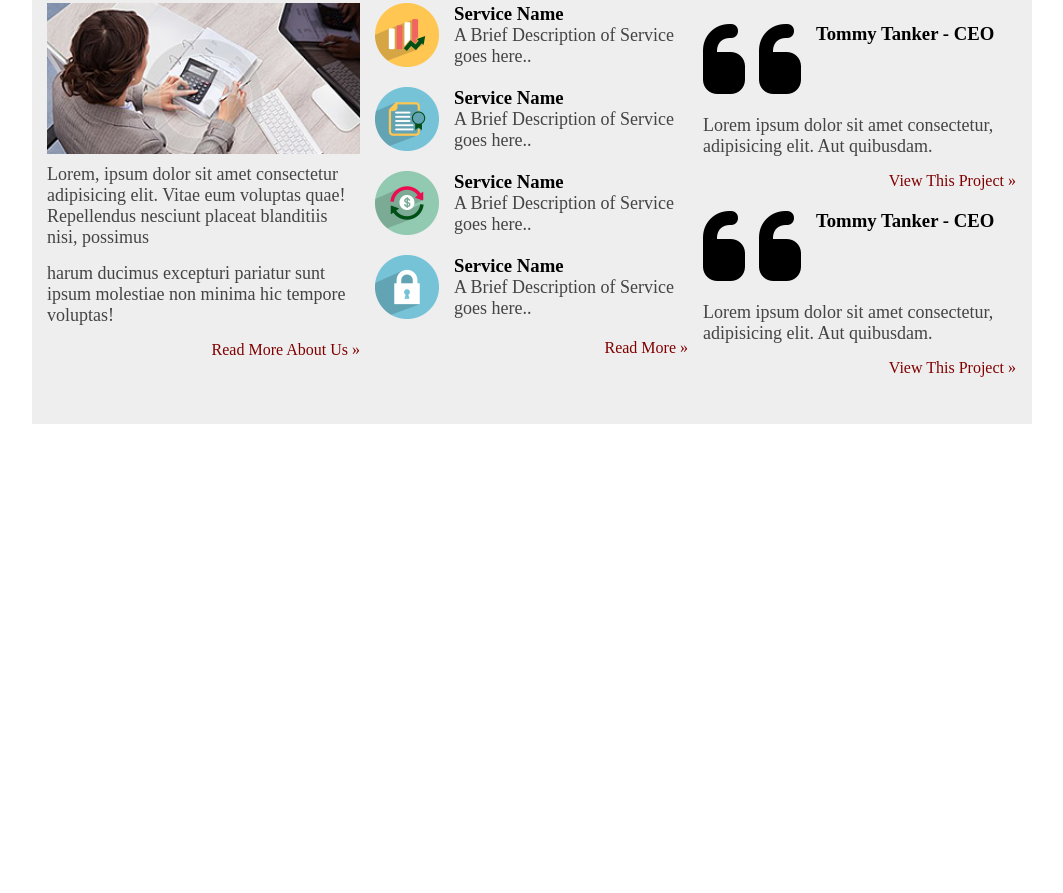
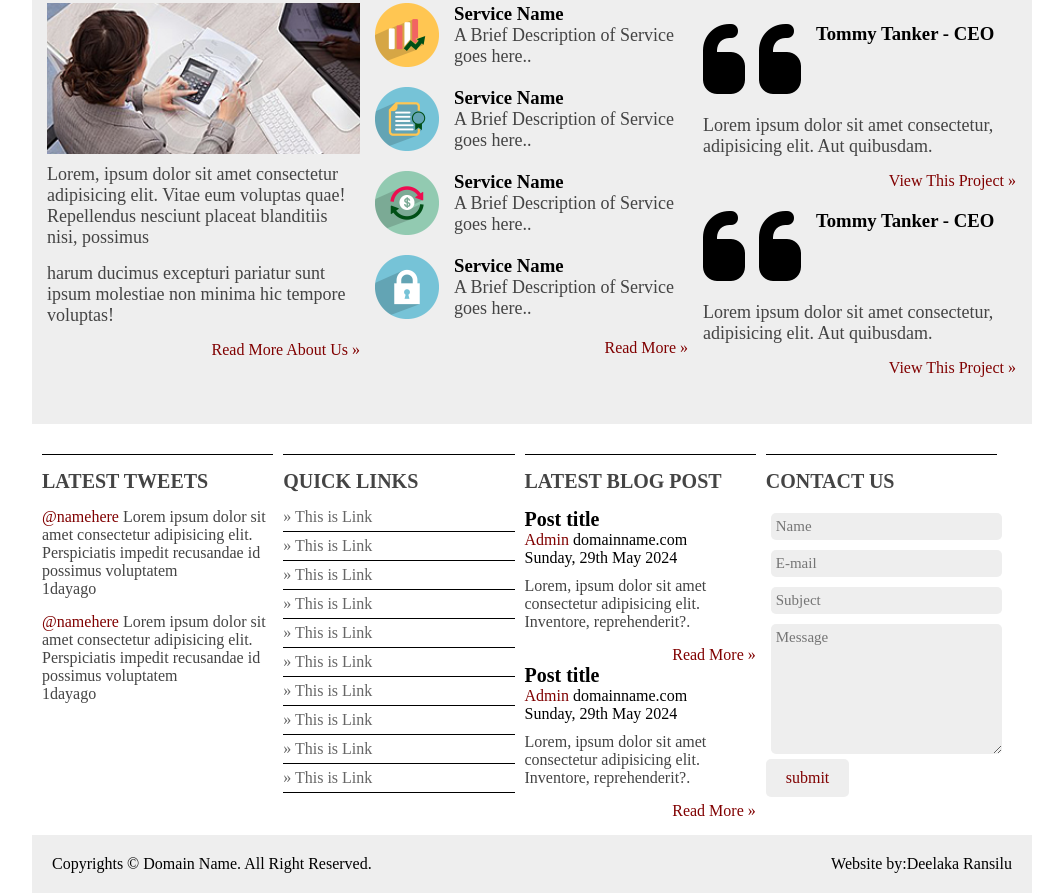
Before and after one commit to deelaka-24/example-website-html-css, a plain HTML site: page index.html in a window 1280 px wide. Shown: the part 788-1681 px from the top of the page, without its empty margins (108-1171 px from the left). Before the commit the page ends 1227 px from the top, so only its background shows below. Drawn offline with Linux system fonts and the light colour scheme.

Commit message:
footer added(final commit)

```diff
--- a/index.html
+++ b/index.html
@@ -108,6 +108,83 @@
                 </div>
             </div><!-- home-col -->
         </div><!-- home-content -->
+        <footer>
+            <div class="footer-col">
+                <h4>Latest Tweets</h4>
+                <div class="tweet">
+                    <p>
+                        <a href="#">@namehere</a>
+                        Lorem ipsum dolor sit amet consectetur adipisicing elit. Perspiciatis impedit recusandae id possimus voluptatem
+                        <br>
+                        1dayago
+                    </p>
+                </div><!-- tweet -->
+                <div class="tweet">
+                    <p>
+                        <a href="#">@namehere</a>
+                        Lorem ipsum dolor sit amet consectetur adipisicing elit. Perspiciatis impedit recusandae id possimus voluptatem
+                        <br>
+                        1dayago
+                    </p>
+                </div><!-- tweet -->
+            </div><!-- footer-col -->
+            <div class="footer-col">
+                <h4>Quick Links</h4>
+                <ul class="quick-links">
+                    <li><a href="#">This is Link</a></li>
+                    <li><a href="#">This is Link</a></li>
+                    <li><a href="#">This is Link</a></li>
+                    <li><a href="#">This is Link</a></li>
+                    <li><a href="#">This is Link</a></li>
+                    <li><a href="#">This is Link</a></li>
+                    <li><a href="#">This is Link</a></li>
+                    <li><a href="#">This is Link</a></li>
+                    <li><a href="#">This is Link</a></li>
+                    <li><a href="#">This is Link</a></li>
+                </ul>
+            </div><!-- footer-col -->
+            <div class="footer-col">
+                <h4>Latest Blog Post</h4>
+                <div class="blog-post">
+                    <h5>Post title</h5>
+                    <div class="post-info">
+                        <a href="#">Admin</a>
+                        domainname.com <br>
+                        Sunday, 29th May 2024
+                    </div><!-- post-info -->
+                    <p>Lorem, ipsum dolor sit amet consectetur adipisicing elit. Inventore, reprehenderit?.</p>
+                    <a href="#" class="readmore">Read More &raquo;</a>
+                </div><!-- blogpost -->
+                <div class="blog-post">
+                    <h5>Post title</h5>
+                    <div class="post-info">
+                        <a href="#">Admin</a>
+                        domainname.com <br>
+                        Sunday, 29th May 2024
+                    </div><!-- post-info -->
+                    <p>Lorem, ipsum dolor sit amet consectetur adipisicing elit. Inventore, reprehenderit?.</p>
+                    <a href="#" class="readmore">Read More &raquo;</a>
+                </div><!-- blogpost -->
+            </div><!-- footer-col -->
+            <div class="footer-col">
+                <h4>Contact Us</h4>
+                <form action="index.html" class="contact">
+                    <input type="text" name="name" placeholder="Name">
+                    <input type="text" name="email" placeholder="E-mail">
+                    <input type="text" name="subject" placeholder="Subject">
+                    <textarea name="message" id="" cols="30" rows="10" placeholder="Message"></textarea>
+                    <button>submit</button>
+                </form>
+            </div><!-- footer-col -->
+        </footer><!-- footer -->
+        <div class="copyrights">
+            <div class="left">
+                Copyrights &copy; Domain Name. All Right Reserved.
+            </div>
+            <div class="right">
+                Website by:Deelaka Ransilu
+            </div>
+        </div><!-- copyrights -->
     </div><!-- wrapper -->
 </body>
 </html>
--- a/style.css
+++ b/style.css
@@ -1,3 +1,5 @@
+@charset "UTF-8";
+
 *{margin: 0;padding: 0;}
 
 a {text-decoration: none;}
@@ -221,3 +223,108 @@ div.quote h3{
 div.quote p{
     clear: both;
 }
+
+
+footer{
+    width: 1000px;
+    margin-top: 15px;
+    margin-bottom: 15px;
+    float: left;
+}
+
+div.footer-col{
+    width: 231.25px;
+    float: left;
+    margin-left: 10px;
+    border-top: 1px solid black;
+}
+
+div.footer-col h4{
+    margin-bottom: 15px;
+    font-size: 20px;
+    text-transform: uppercase;
+    margin-top: 15px;
+    color: #444;
+}
+
+div.tweet p{
+    font-size: 16px;
+}
+
+div.footer-col ul.quick-links{
+    margin-top: 10px;
+    list-style: none;
+}
+
+ul.quick-links li a{
+    padding-bottom: 5px;
+    margin-bottom: 5px;
+    display: block;
+    border-bottom: 1px solid black;
+    color: #666;
+}
+
+ul.quick-links li a::before{
+    content:  " » ";
+}
+
+ul.quick-links li a:hover{
+    color: maroon;
+}
+
+div.blog-post h5{
+    font-size: 20px;
+}
+
+div.blog-post p{
+    font-size: 16px;
+}
+
+div.blog-post a.readmore{
+    float: right;
+}
+
+div.blog-post{
+    clear: both;
+}
+
+form.contact input,form.contact textarea{
+    background: #eee;
+    padding: 5px;
+    margin: 5px;
+    width: 231.25;
+    border: none;
+    border-radius: 5px;
+    font-family: inherit;
+    font-size: 15px;
+}
+
+form.contact textarea{
+    height: 130px;
+}
+
+form.contact button{
+    background: #eee;
+    color: maroon;
+    border: none;
+    border-radius: 5px;
+    padding: 10px 20px;
+    font-size: 16px;
+    font-family: inherit;
+}
+
+div.copyrights{
+    width: 1000px;
+    background:#eee;
+    float: left;
+}
+
+div.left{
+    float: left;
+    margin: 20px;
+}
+
+div.right{
+    float: right;
+    margin: 20px;
+}
```
